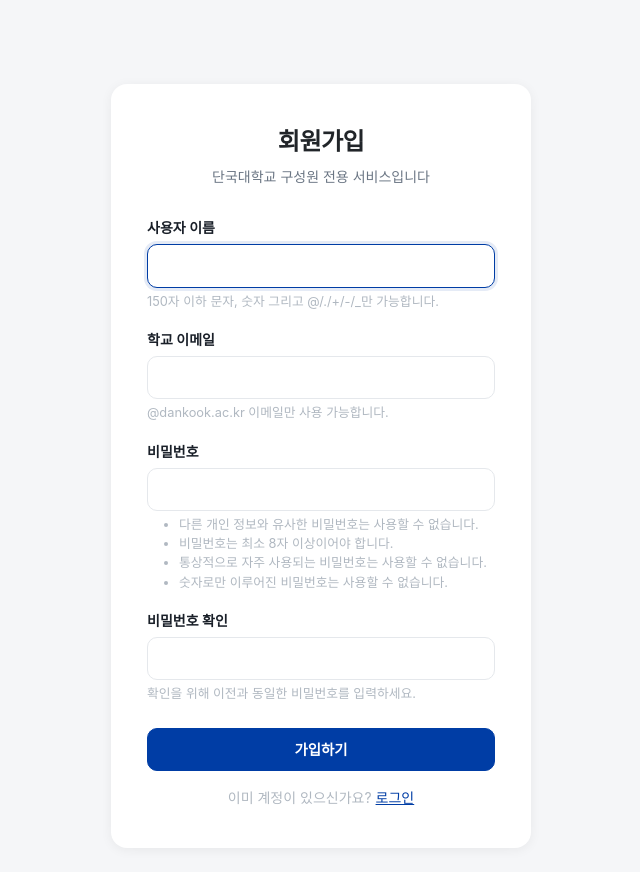
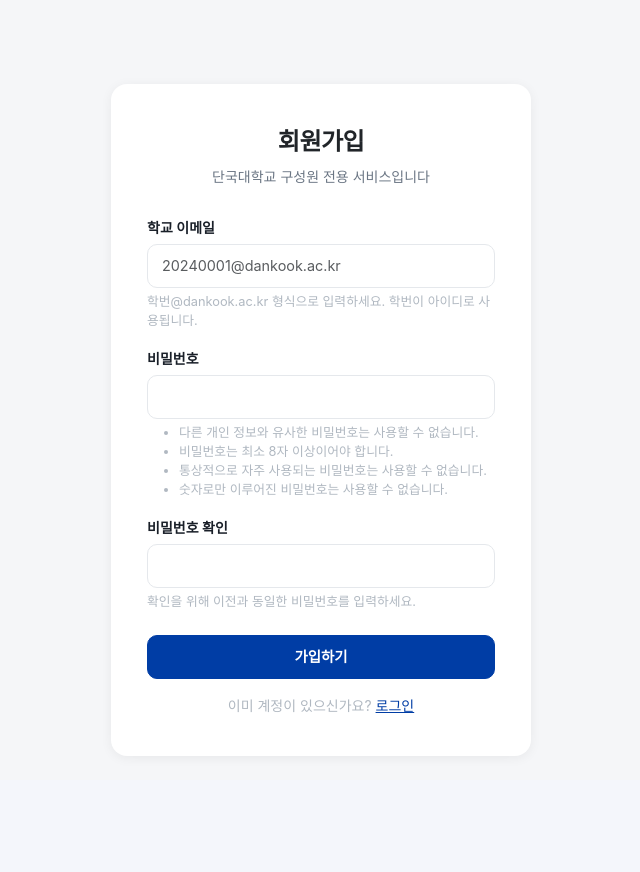
Before and after one commit to island0479/dku-lost-found, a Django app: page /signup/ in a window 1280 px wide. Shown: the part 60-932 px from the top of the page, without its empty margins (319-959 px from the left). After the commit the page ends 773 px from the top, so only its background shows below. Run offline with Django 5.2, Linux system fonts and the light colour scheme; some libraries are stand-ins or nearby versions.

Commit message:
회원가입 로직 변경: 학번 이메일로 자동 아이디 설정
- SignupForm에서 username 필드 제거
- 학번@dankook.ac.kr 입력 시 학번이 자동으로 username으로 설정
- 로그인 페이지 레이블 '학번'으로 변경

Co-Authored-By: Claude Sonnet 4.6 <noreply@anthropic.com>

```diff
--- a/items/forms.py
+++ b/items/forms.py
@@ -23,16 +23,13 @@ class ItemForm(forms.ModelForm):
 class SignupForm(UserCreationForm):
     email = forms.EmailField(
         label="학교 이메일",
-        help_text="@dankook.ac.kr 이메일만 사용 가능합니다.",
-        widget=forms.EmailInput(attrs={"class": CTRL}),
+        help_text="학번@dankook.ac.kr 형식으로 입력하세요. 학번이 아이디로 사용됩니다.",
+        widget=forms.EmailInput(attrs={"class": CTRL, "placeholder": "20240001@dankook.ac.kr"}),
     )
 
     class Meta:
         model = User
-        fields = ["username", "email", "password1", "password2"]
-        widgets = {
-            "username": forms.TextInput(attrs={"class": CTRL}),
-        }
+        fields = ["email", "password1", "password2"]
 
     def __init__(self, *args, **kwargs):
         super().__init__(*args, **kwargs)
@@ -43,6 +40,9 @@ class SignupForm(UserCreationForm):
         email = self.cleaned_data.get("email")
         if not email.endswith("@dankook.ac.kr"):
             raise forms.ValidationError("단국대학교 이메일(@dankook.ac.kr)만 가입할 수 있습니다.")
+        username = email.split("@")[0]
+        if User.objects.filter(username=username).exists():
+            raise forms.ValidationError("이미 가입된 학번입니다.")
         if User.objects.filter(email=email).exists():
             raise forms.ValidationError("이미 사용 중인 이메일입니다.")
         return email
@@ -50,6 +50,7 @@ class SignupForm(UserCreationForm):
     def save(self, commit=True):
         user = super().save(commit=False)
         user.email = self.cleaned_data["email"]
+        user.username = self.cleaned_data["email"].split("@")[0]
         if commit:
             user.save()
         return user
--- a/templates/registration/login.html
+++ b/templates/registration/login.html
@@ -12,8 +12,9 @@
         {% csrf_token %}
         <input type="hidden" name="next" value="{{ next }}">
         <div class="mb-3">
-          <label class="form-label">아이디</label>
-          <input type="text" name="username" class="form-control" autofocus required>
+          <label class="form-label">학번</label>
+          <input type="text" name="username" class="form-control" autofocus required
+                 placeholder="예: 20240001">
         </div>
         <div class="mb-4">
           <label class="form-label">비밀번호</label>
```
